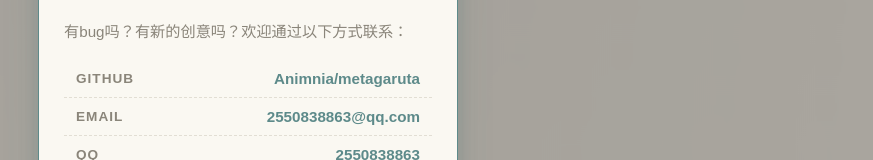
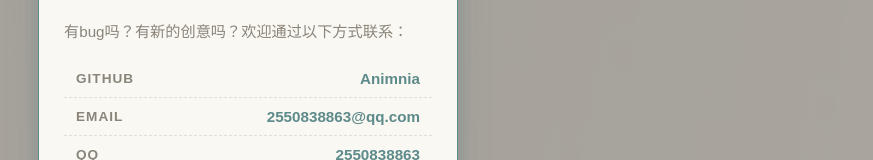
Before and after one commit to Animnia/metagaruta, a Vue app in the folder frontend/: page / in a window 1280 px wide. Both pictures are taken after a click on the button "联系开发者". Shown: the part 282-442 px from the top of the page, without its empty margins (392-1265 px from the left). Built offline with nearby package versions, Linux system fonts and the light colour scheme; a web font is replaced by a local one.

Commit message:
fix github text

```diff
--- a/frontend/src/App.vue
+++ b/frontend/src/App.vue
@@ -483,7 +483,7 @@ const leaveRoom = () => {
         <div class="contact-list">
           <div class="contact-item">
             <span class="contact-label">GitHub</span>
-            <a href="https://github.com/Animnia" target="_blank" rel="noopener" class="contact-value">Animnia/metagaruta</a>
+            <a href="https://github.com/Animnia" target="_blank" rel="noopener" class="contact-value">Animnia</a>
           </div>
           <div class="contact-item">
             <span class="contact-label">Email</span>
```
